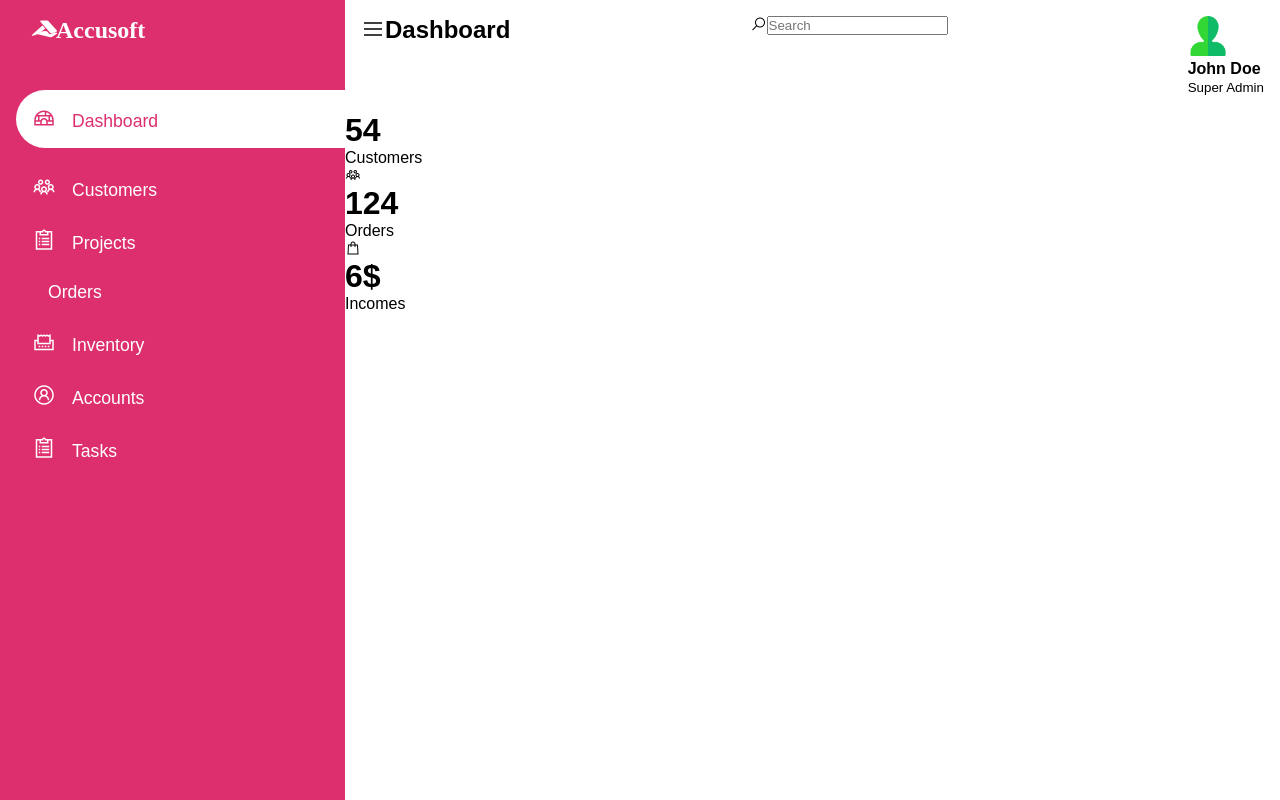
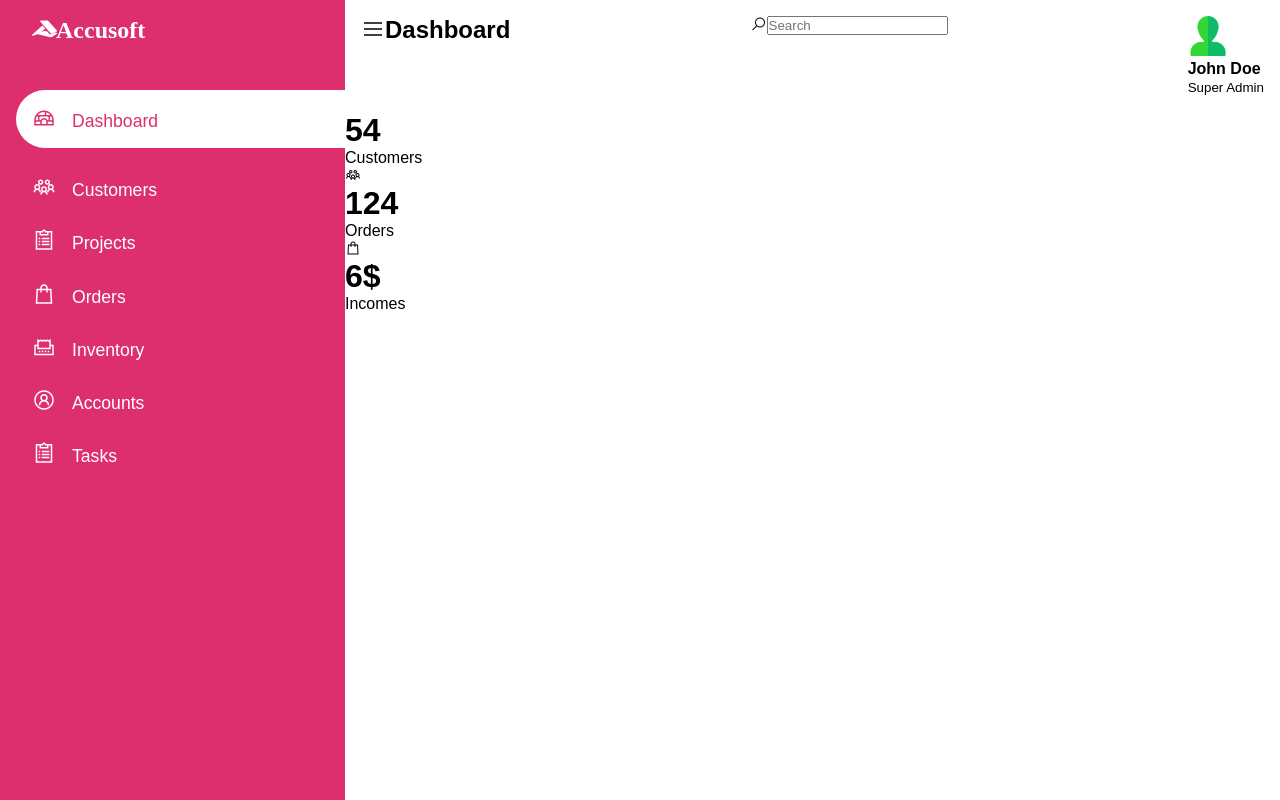
Before and after one commit to Dominic-SR/React-Responsive-Control-Panel, a JavaScript app: page / in a window 1280 px wide. Built offline with nearby package versions, Linux system fonts and the light colour scheme; the HTML template or start-up script is replaced by a standard one.

Commit message:
icon added

```diff
--- a/src/App.js
+++ b/src/App.js
@@ -24,7 +24,7 @@ function App() {
               <span>Projects</span></a>
             </li>
             <li>
-              <a href='https://www.google.com'><span className='las la-shipping-bag'></span>
+              <a href='https://www.google.com'><span className='las la-shopping-bag'></span>
               <span>Orders</span></a>
             </li>
             <li>
```
